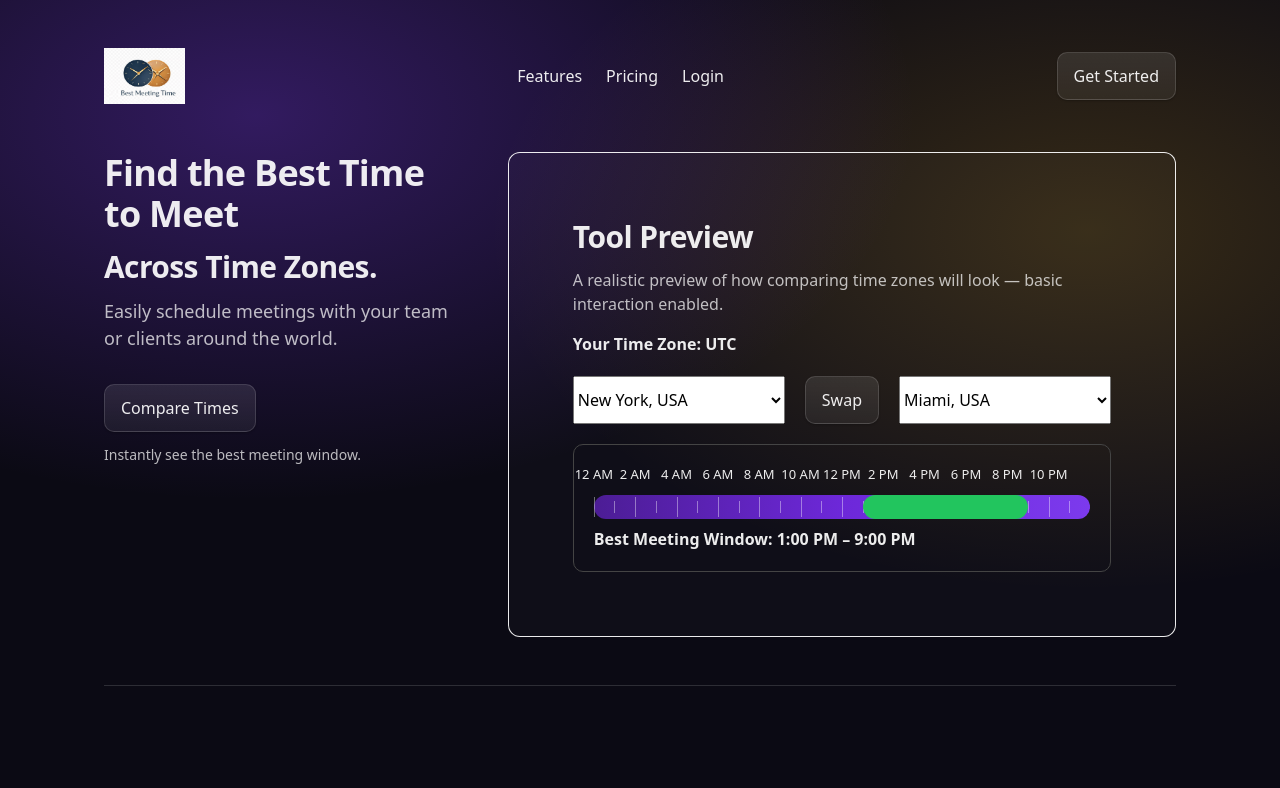
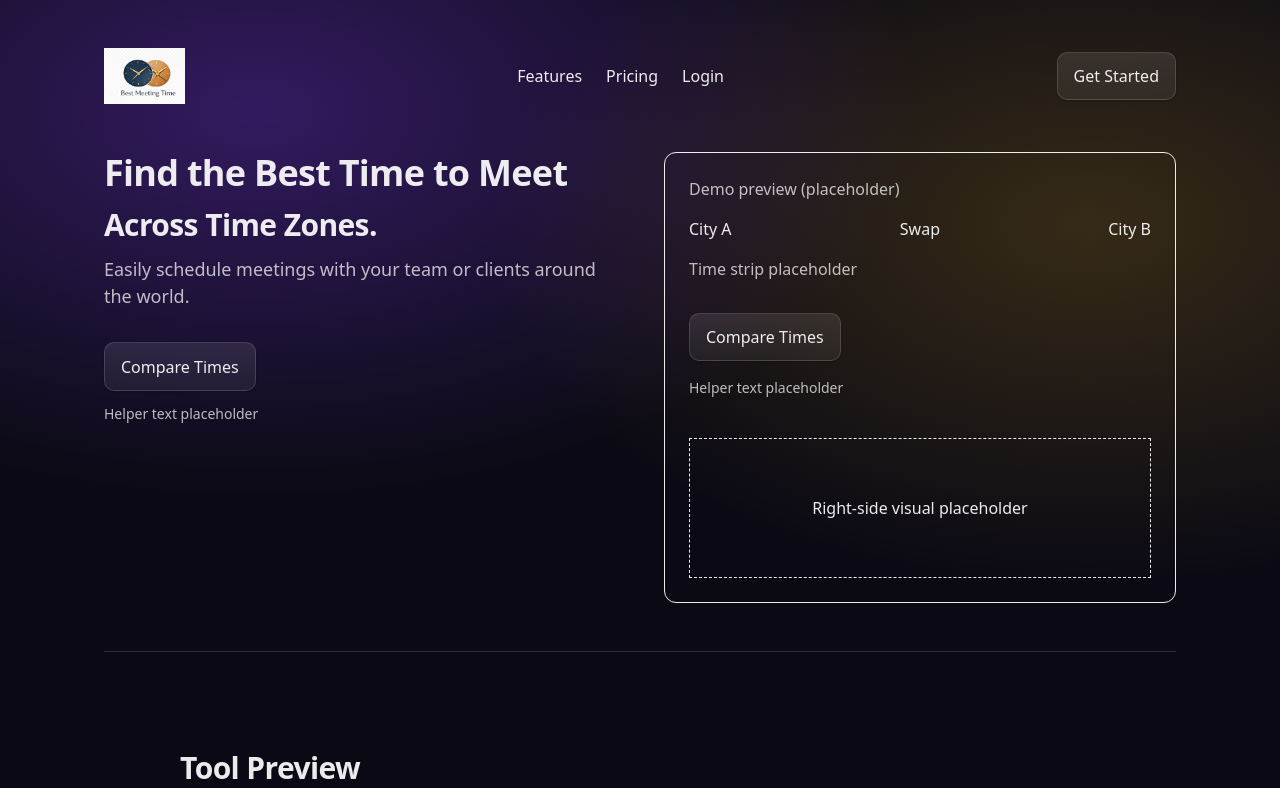
Before and after one commit to techtalk1282/Best-Meeting-Time, a Next.js app: page / in a window 1280 px wide. Shown: the top 788 px of the page. Built offline with nearby package versions, Linux system fonts and the light colour scheme.

Commit message:
fix(ui): restore original HeroSection baseline to recover stable layout

```diff
--- a/app/ui/HeroSection.tsx
+++ b/app/ui/HeroSection.tsx
@@ -1,5 +1,3 @@
-import ToolPreviewSection from "./ToolPreviewSection";
-
 export default function HeroSection() {
   return (
     <section aria-label="Hero Section" style={{ padding: "var(--space-12) 0" }}>
@@ -58,11 +56,31 @@ export default function HeroSection() {
           gap: var(--space-3);
         }
 
-        .hero-tool-card {
+        .hero-demo-card {
           padding: var(--space-6);
           border-radius: var(--radius-md);
           border: 1px solid currentColor;
-          background: rgba(255,255,255,0.02);
+        }
+
+        .hero-card-stack {
+          display: flex;
+          flex-direction: column;
+          gap: var(--space-4);
+        }
+
+        .hero-city-row {
+          display: flex;
+          justify-content: space-between;
+          gap: var(--space-4);
+        }
+
+        .hero-visual {
+          margin-top: var(--space-6);
+          height: 140px;
+          border: 1px dashed currentColor;
+          display: flex;
+          align-items: center;
+          justify-content: center;
         }
 
         .hero-divider {
@@ -95,67 +113,96 @@ export default function HeroSection() {
         }
       `}</style>
 
-      <div className="hero-container">
+      <div className="hero-container" aria-label="Hero Container">
 
-        {/* NAV */}
-        <nav className="hero-nav">
-          <div className="hero-logo">
+        <nav className="hero-nav" aria-label="Primary Navigation">
+
+          <div className="hero-logo" aria-label="Nav Brand">
             <a href="/" aria-label="Best Meeting Time home">
               <img src="/logo-best-meeting-time.png" alt="Best Meeting Time" />
             </a>
           </div>
 
-          <div className="hero-nav-links">
+          <div className="hero-nav-links" aria-label="Nav Links">
             <a href="#tool-preview">Features</a>
             <a href="#premium-features">Pricing</a>
             <a href="#footer">Login</a>
           </div>
 
-          <div>
+          <div aria-label="Nav Action">
             <a href="#tool-preview">
               <button type="button">Get Started</button>
             </a>
           </div>
+
         </nav>
 
-        {/* HERO CONTENT */}
-        <div className="hero-main">
+        <div className="hero-main" aria-label="Hero Main">
 
-          {/* LEFT SIDE */}
-          <div>
+          <div aria-label="Hero Left">
 
-            <div className="hero-headline">
+            <div className="hero-headline" aria-label="Hero Headline">
               <h1>Find the Best Time to Meet</h1>
               <h2>Across Time Zones.</h2>
 
               <p style={{ fontSize: "var(--text-lg)", maxWidth: 520 }}>
-                Easily schedule meetings with your team or clients around the
-                world.
+                Easily schedule meetings with your team or clients around the world.
               </p>
             </div>
 
-            <div className="hero-cta">
+            <div className="hero-cta" aria-label="Hero Primary CTA">
+
               <a href="#tool-preview">
                 <button type="button">Compare Times</button>
               </a>
 
               <p style={{ fontSize: "var(--text-sm)" }}>
-                Instantly see the best meeting window.
+                Helper text placeholder
               </p>
+
             </div>
 
           </div>
 
-          {/* RIGHT SIDE — REAL TOOL */}
-          <div className="hero-tool-card">
+          <div aria-label="Hero Right">
 
-            <ToolPreviewSection />
+            <div className="hero-demo-card" aria-label="Hero Demo Card">
+
+              <p style={{ marginBottom: "var(--space-4)" }}>
+                Demo preview (placeholder)
+              </p>
+
+              <div className="hero-card-stack" aria-label="Hero Card">
+
+                <div className="hero-city-row" aria-label="City Comparison Row">
+                  <span>City A</span>
+                  <span>Swap</span>
+                  <span>City B</span>
+                </div>
+
+                <p>Time strip placeholder</p>
+
+                <a href="#tool-preview">
+                  <button type="button">Compare Times</button>
+                </a>
+
+                <p style={{ fontSize: "var(--text-sm)" }}>
+                  Helper text placeholder
+                </p>
+
+              </div>
+
+              <div className="hero-visual" aria-label="Demo Visual Placeholder">
+                <span>Right-side visual placeholder</span>
+              </div>
+
+            </div>
 
           </div>
 
         </div>
 
-        <div className="hero-divider">
+        <div className="hero-divider" aria-label="Hero Divider">
           <hr />
         </div>
 
```
